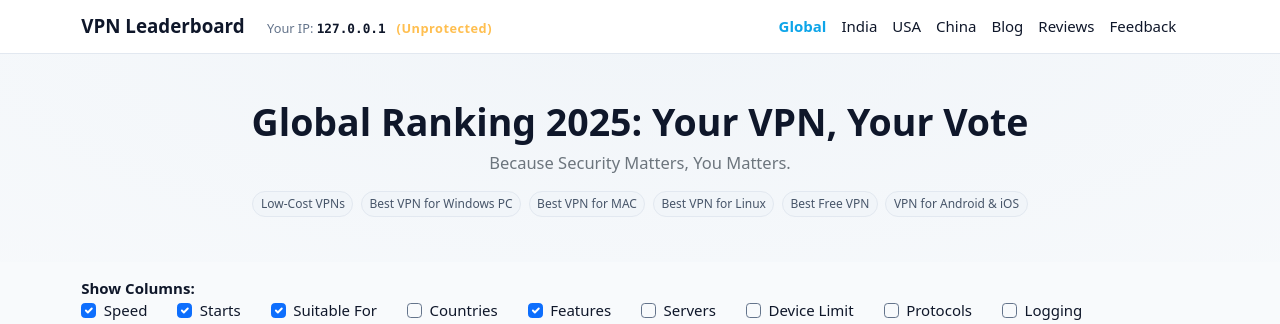
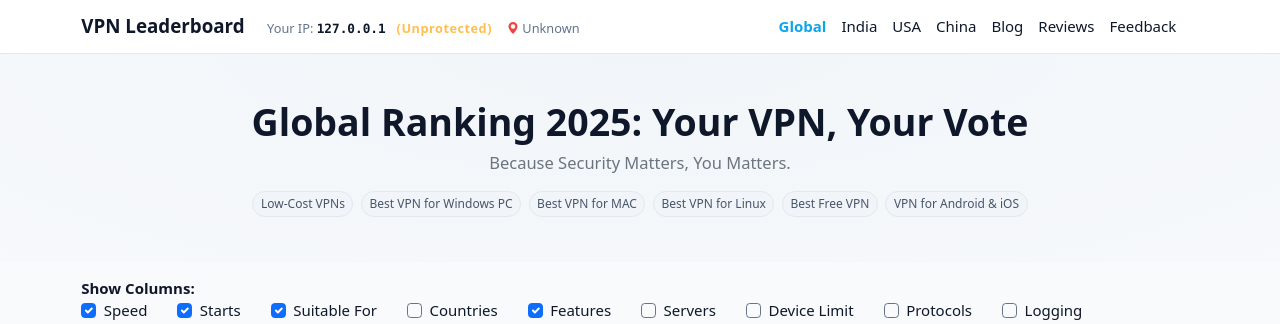
Before and after one commit to beingdutta/vpnleaderboard.com, a PHP site: page /index.php in a window 1280 px wide. Shown: the top 324 px of the page. Run offline with PHP 8.4, Linux system fonts and the light colour scheme; data comes from the database, SQL or seed files in the repository.

Commit message:
location information updated

```diff
--- a/navigation/nav.php
+++ b/navigation/nav.php
@@ -21,6 +21,10 @@
     }
 }
 
+if (empty($location_info)) {
+    $location_info = 'Unknown';
+}
+
 $current_page = basename($_SERVER['SCRIPT_NAME']);
 
 $nav_links = [
@@ -38,10 +42,7 @@
     <a class="navbar-brand" href="index.php">
       <span class="brand-text">VPN Leaderboard</span>
       <span class="ip-info-block" title="Your public IP address and estimated location. A VPN will change this.">
-        Your IP: <span class="ip-addr"><?= htmlspecialchars($current_ip) ?></span> <span class="ip-status">(Unprotected)</span>
-        <?php if ($location_info): ?>
-          <span class="location-info"><svg xmlns="http://www.w3.org/2000/svg" width="12" height="12" fill="currentColor" class="bi bi-geo-alt-fill me-1" viewBox="0 0 16 16"><path d="M8 16s6-5.686 6-10A6 6 0 0 0 2 6c0 4.314 6 10 6 10zm0-7a3 3 0 1 1 0-6 3 3 0 0 1 0 6z"/></svg><?= $location_info ?></span>
-        <?php endif; ?>
+        Your IP: <span class="ip-addr"><?= htmlspecialchars($current_ip) ?></span> <span class="ip-status">(Unprotected)</span> <span class="location-info"><svg xmlns="http://www.w3.org/2000/svg" width="12" height="12" fill="currentColor" class="bi bi-geo-alt-fill me-1" viewBox="0 0 16 16"><path d="M8 16s6-5.686 6-10A6 6 0 0 0 2 6c0 4.314 6 10 6 10zm0-7a3 3 0 1 1 0-6 3 3 0 0 1 0 6z"/></svg><?= $location_info ?></span>
       </span>
     </a>
 
--- a/styles/style.css
+++ b/styles/style.css
@@ -536,6 +536,11 @@
   font-weight: 500;
 }
 
+.location-info svg {
+  color: #ef4444; /* A noticeable red color */
+  vertical-align: -0.1em; /* Better align icon with text */
+}
+
 .ip-status {
   color: #ffbf50;
   font-weight: 700;
```
